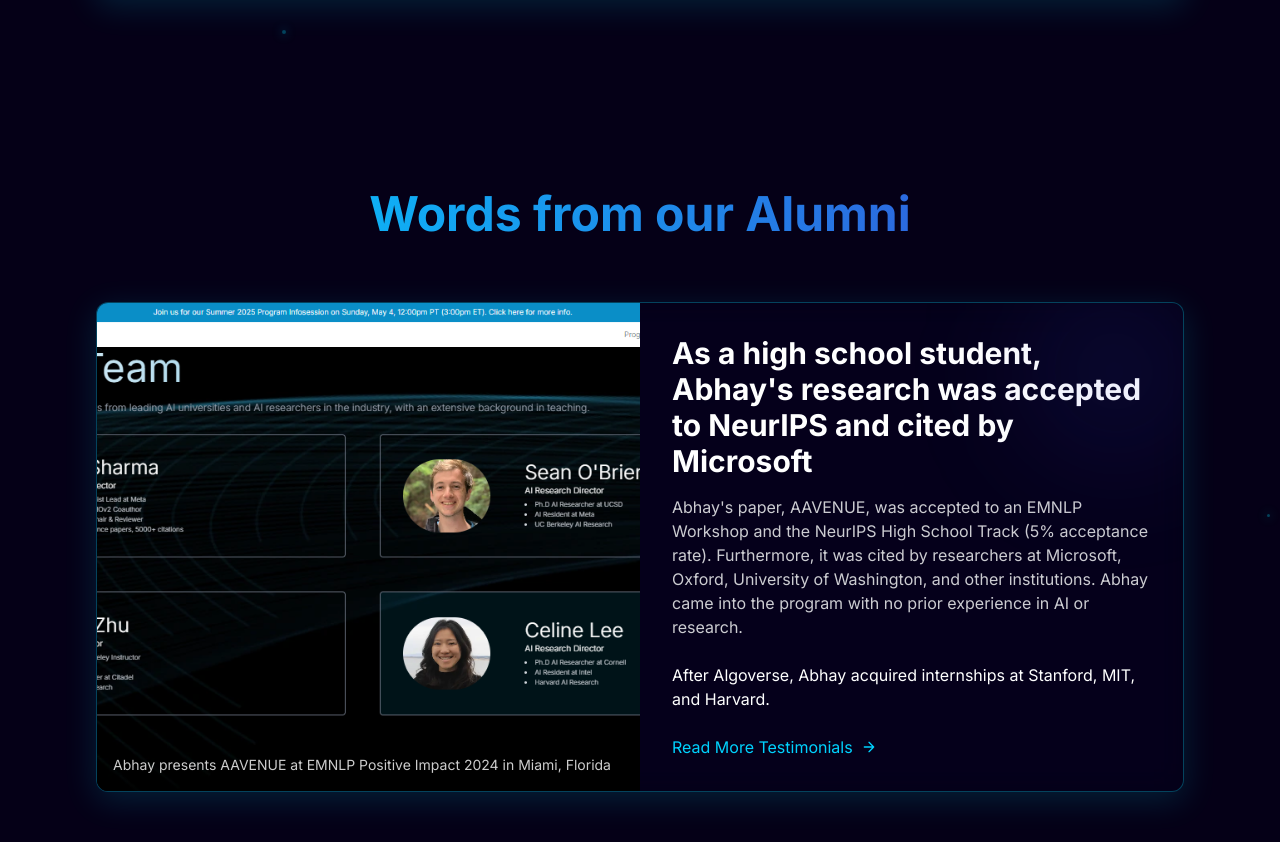
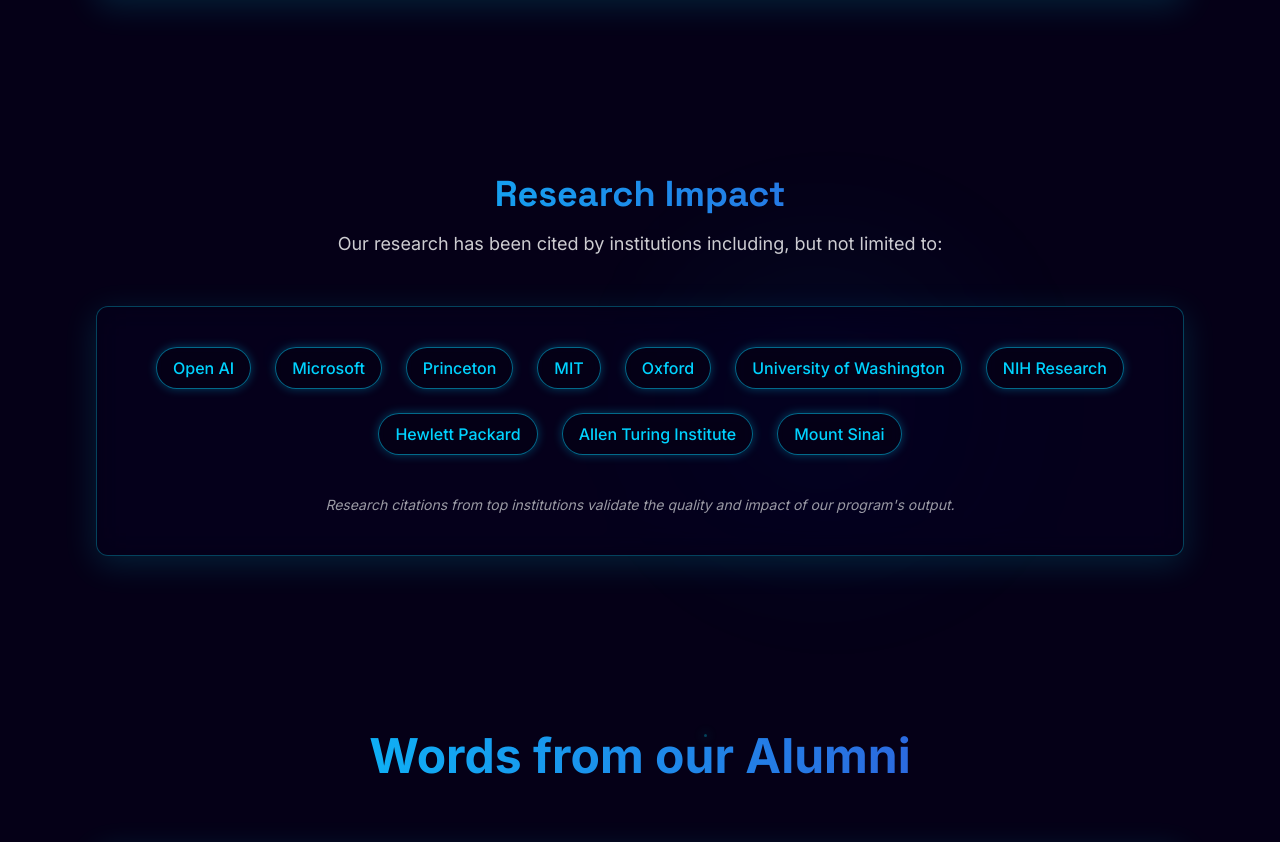
Before and after one commit to none34829/algoverse, a React (Vite) app: page / in a window 1280 px wide. Shown: the part 7228-8070 px from the top of the page. Built offline with nearby package versions, Linux system fonts and the light colour scheme.

Commit message:
Add research citation highlights
Include a list of institutions that have cited the research.

```diff
--- /dev/null
+++ b/src/components/ResearchCitations.tsx
@@ -0,0 +1,76 @@
+
+import { motion } from "framer-motion";
+import { Badge } from "@/components/ui/badge";
+
+const ResearchCitations = () => {
+  // List of institutions that have cited Algoverse research
+  const institutions = [
+    { name: "Open AI", logo: "openai-logo.svg" },
+    { name: "Microsoft", logo: "microsoft-logo.svg" },
+    { name: "Princeton", logo: "princeton-logo.svg" },
+    { name: "MIT", logo: "mit-logo.svg" },
+    { name: "Oxford", logo: "oxford-logo.svg" },
+    { name: "University of Washington", logo: "uw-logo.svg" },
+    { name: "NIH Research", logo: "nih-logo.svg" },
+    { name: "Hewlett Packard", logo: "hp-logo.svg" },
+    { name: "Allen Turing Institute", logo: "turing-logo.svg" },
+    { name: "Mount Sinai", logo: "mountsinai-logo.svg" },
+  ];
+
+  return (
+    <section className="py-20 relative">
+      {/* Background effects */}
+      <div className="absolute inset-0 pointer-events-none">
+        <div className="absolute top-1/3 right-1/4 w-64 h-64 rounded-full bg-gradient-to-r from-[#00d2ff]/10 to-[#3a47d5]/10 blur-[100px] animate-pulse-slow"></div>
+      </div>
+
+      <div className="container-inner relative z-10">
+        <motion.div
+          className="text-center mb-12"
+          initial={{ opacity: 0, y: 20 }}
+          whileInView={{ opacity: 1, y: 0 }}
+          transition={{ duration: 0.5 }}
+        >
+          <h2 className="heading-lg mb-4 bg-gradient-to-r from-[#00d2ff] to-[#3a47d5] bg-clip-text text-transparent">Research Impact</h2>
+          <p className="paragraph text-white/80 max-w-3xl mx-auto">
+            Our research has been cited by institutions including, but not limited to:
+          </p>
+        </motion.div>
+
+        <motion.div
+          initial={{ opacity: 0, y: 20 }}
+          whileInView={{ opacity: 1, y: 0 }}
+          transition={{ duration: 0.5, delay: 0.1 }}
+          className="glass-card border border-[#00d2ff]/30 p-10 rounded-xl backdrop-blur-sm"
+        >
+          <div className="flex flex-wrap justify-center gap-4 md:gap-6">
+            {institutions.map((institution, index) => (
+              <motion.div
+                key={institution.name}
+                initial={{ opacity: 0, scale: 0.9 }}
+                whileInView={{ opacity: 1, scale: 1 }}
+                transition={{ duration: 0.3, delay: index * 0.05 }}
+                className="flex flex-col items-center justify-center"
+              >
+                <Badge
+                  variant="glow"
+                  className="px-4 py-2 text-base font-medium"
+                >
+                  {institution.name}
+                </Badge>
+              </motion.div>
+            ))}
+          </div>
+
+          <div className="mt-10 text-center">
+            <p className="text-white/60 text-sm italic">
+              Research citations from top institutions validate the quality and impact of our program's output.
+            </p>
+          </div>
+        </motion.div>
+      </div>
+    </section>
+  );
+};
+
+export default ResearchCitations;
--- a/src/components/ui/badge.tsx
+++ b/src/components/ui/badge.tsx
@@ -1,3 +1,4 @@
+
 import * as React from "react"
 import { cva, type VariantProps } from "class-variance-authority"
 
@@ -15,6 +16,8 @@ const badgeVariants = cva(
         destructive:
           "border-transparent bg-destructive text-destructive-foreground hover:bg-destructive/80",
         outline: "text-foreground",
+        glow:
+          "border-[#00d2ff]/50 bg-[#050017]/80 text-[#00d2ff] hover:bg-[#050017] hover:text-white hover:border-[#3a47d5]/70 backdrop-blur-sm shadow-[0_0_10px_rgba(0,210,255,0.3)] transition-all duration-300"
       },
     },
     defaultVariants: {
--- a/src/pages/Index.tsx
+++ b/src/pages/Index.tsx
@@ -3,6 +3,7 @@ import Navbar from "@/components/Navbar";
 import Hero from "@/components/Hero";
 import ProgramInfo from "@/components/ProgramInfo";
 import ResearchHighlights from "@/components/ResearchHighlights";
+import ResearchCitations from "@/components/ResearchCitations";
 import ProgramFeatures from "@/components/ProgramFeatures";
 import SuccessStories from "@/components/SuccessStories";
 import TeamSection from "@/components/TeamSection";
@@ -106,6 +107,7 @@ const Index = () => {
           <ProgramFeatures />
           <ProgramInfo />
           <ResearchHighlights />
+          <ResearchCitations />
           <SuccessStories />
           <TeamSection />
           <NewsSection />
```
